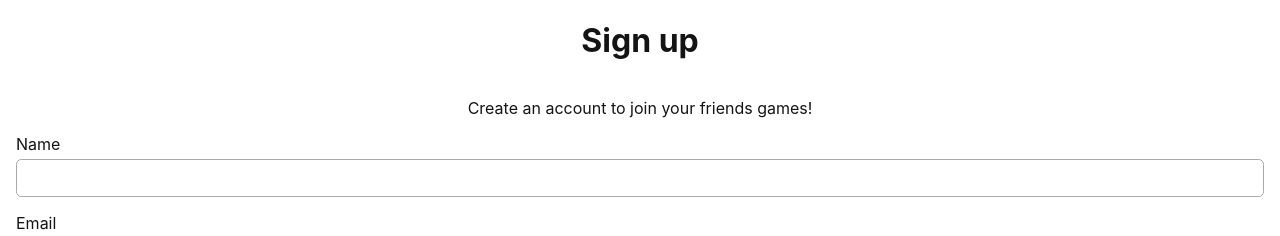
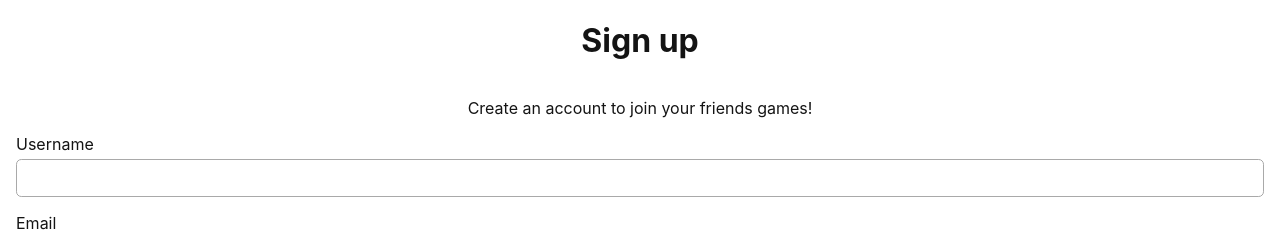
Before and after one commit to marmelab/chinese-checkers, a React (Vite) app in the folder web/: page /app/sign-up in a window 1280 px wide. Shown: the top 236 px of the page. Built offline with nearby package versions, Linux system fonts and the light colour scheme.

Commit message:
Fix the username field label.

```diff
--- a/web/app/src/ui/views/SignUpView.tsx
+++ b/web/app/src/ui/views/SignUpView.tsx
@@ -32,7 +32,7 @@ export function SignUpView() {
 					}}
 				>
 					<label htmlFor="name">
-						Name
+						Username
 						<input
 							type="text"
 							id="name"
```
